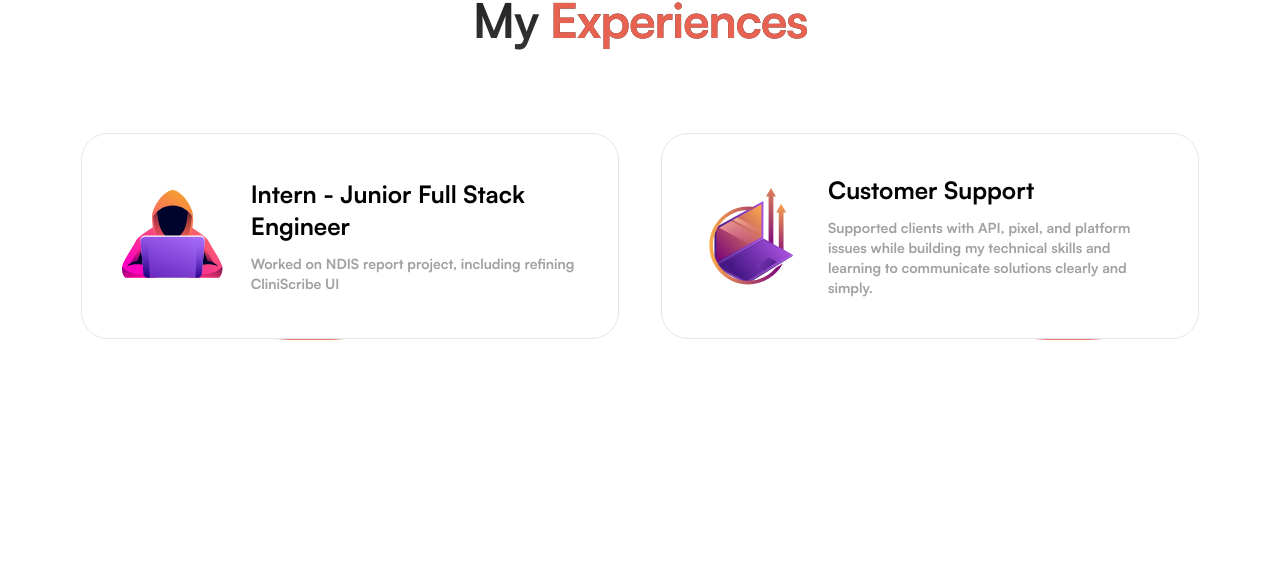
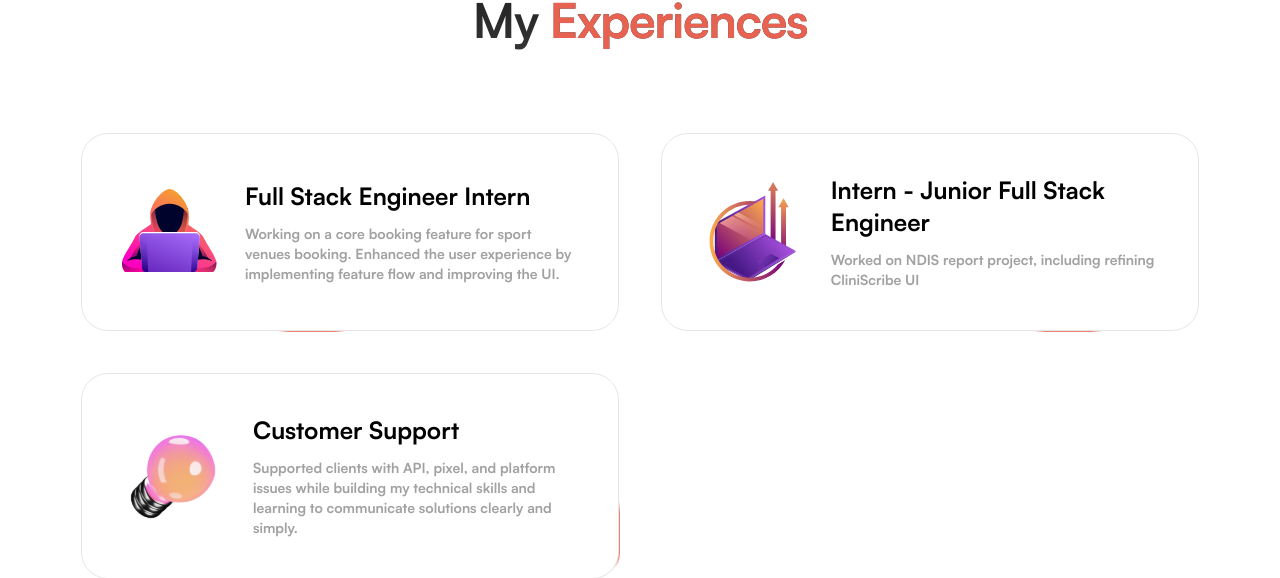
Before and after one commit to Maythunguyen/may-thu-nguyen, a Next.js app: page / in a window 1280 px wide. Shown: the part 4597-5175 px from the top of the page. Built offline with nearby package versions, Linux system fonts and the light colour scheme.

Commit message:
update experience

```diff
--- a/data/index.js
+++ b/data/index.js
@@ -163,18 +163,26 @@ export const skills = [
   export const experiences = [
     {
       id: 1,
+      title: "Full Stack Engineer Intern",
+      company: "PitchUp",
+      desc: "Working on a core booking feature for sport venues booking. Enhanced the user experience by implementing feature flow and improving the UI.",
+      thumbnail: "/exp1.svg",
+    },
+    {
+      id: 2,
       title: " Intern - Junior Full Stack Engineer",
       company: "CliniScribe",
       desc: "Worked on NDIS report project, including refining CliniScribe UI",
-      thumbnail: "/exp1.svg",
+      thumbnail: "/exp2.svg",
 
     },
+
     {
-      id: 2,
+      id: 3,
       title: "Customer Support",
       company: "Teleperformance",
       desc: "Supported clients with API, pixel, and platform issues while building my technical skills and learning to communicate solutions clearly and simply.",
-      thumbnail: "/exp2.svg",
+      thumbnail: "/exp3.svg",
     },
   ];
 
```
Also changed, not shown: public/i-phone.webp (added).
